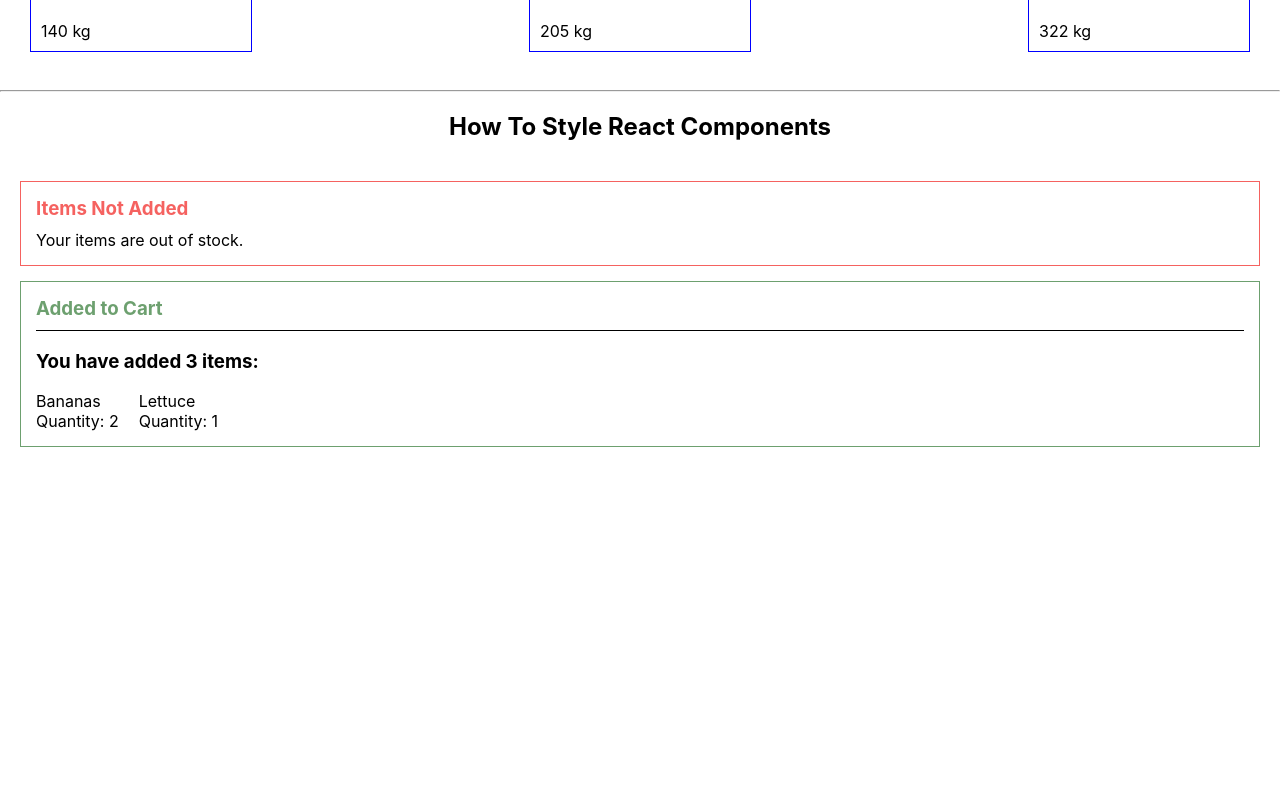
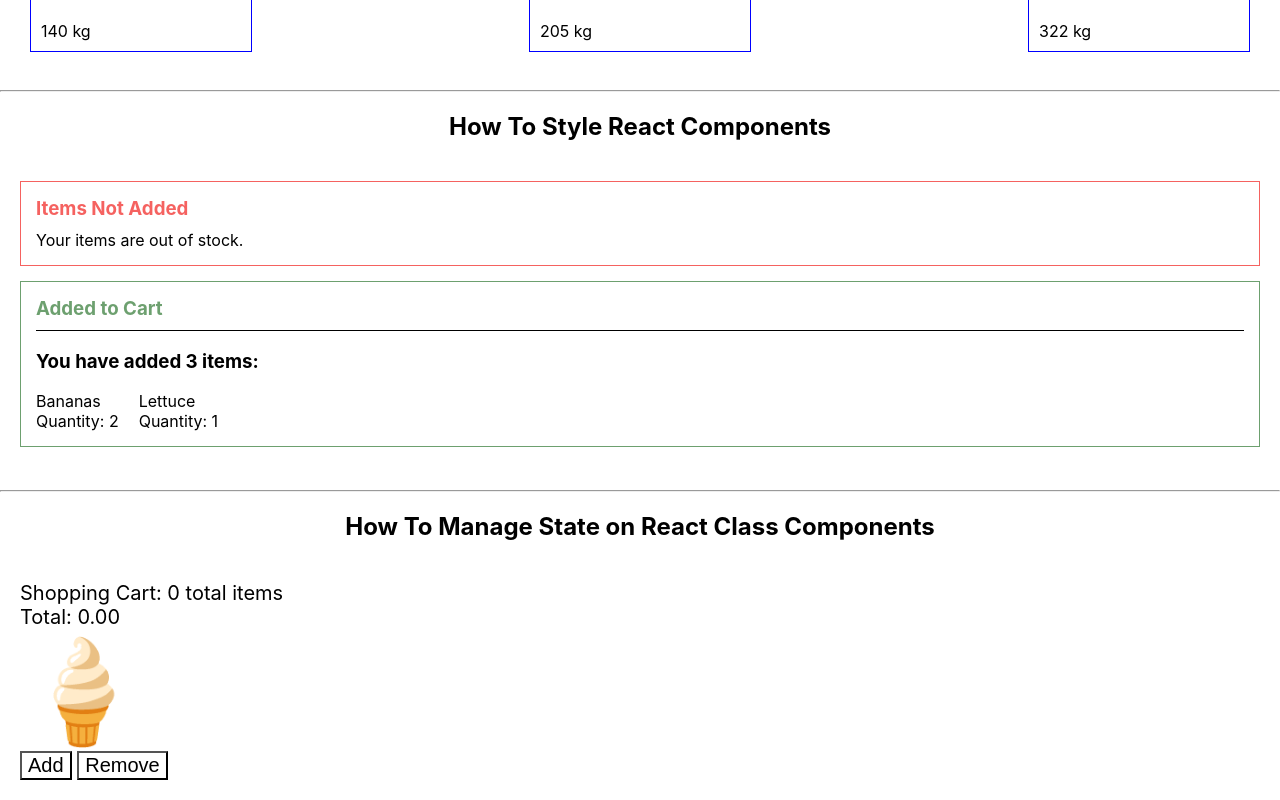
Before and after one commit to adrianmurage/react_playground, a React (Create React App) app: page / in a window 1280 px wide. Shown: the part 1034-1834 px from the top of the page. Before the commit the page ends 1516 px from the top, so only its background shows below. Built offline with nearby package versions, Linux system fonts and the light colour scheme.

Commit message:
how to manage state on react class components

```diff
--- a/src/components/App/App.js
+++ b/src/components/App/App.js
@@ -6,6 +6,7 @@ import data from "../AnimalDataDisplay/data";
 import CreatingWrappers from "../CreatingWrappers/CreatingWrappers";
 import Alert from "../Alert/Alert";
 import CartSuccess from "../CartSuccess/CartSuccess";
+import Product from "../Product/Product";
 import { createUseStyles } from "react-jss";
 
 const useStyles = createUseStyles({
@@ -22,8 +23,7 @@ function showAdditional(additional) {
 }
 
 function App() {
-
-  const classes = useStyles()
+  const classes = useStyles();
   const wrapper = {
     padding: 20,
   };
@@ -77,6 +77,11 @@ function App() {
         </Alert>
         <CartSuccess />
       </div>
+
+      <hr />
+
+      <h2>How To Manage State on React Class Components</h2>
+      <Product />
     </>
   );
 }
--- a/src/components/EmojiDisplay/EmojiDisplay.js
+++ b/src/components/EmojiDisplay/EmojiDisplay.js
@@ -18,7 +18,6 @@ const emojis = [
 ];
 
 function EmojiDisplay() {
-  const greeting = "greeting";
   const displayAction = true;
   return (
     <>
--- /dev/null
+++ b/src/components/Product/Product.js
@@ -0,0 +1,46 @@
+import React, { Component } from "react";
+import classes from "./Product.module.css";
+
+export default class Product extends Component {
+  state = {
+    cart: [],
+    total: 0,
+  };
+
+  currencyOptions = {
+    minimumFractionDigits: 2,
+    maximumFractionDigits: 2,
+  };
+
+  add = () => {
+      this.setState({
+          cart: ['ice cream'],
+          total: 5
+      })
+  }
+
+  remove = () => {
+      this.setState({
+          cart: []
+      })
+  }
+
+  getTotal = () => {
+    return this.state.total.toLocaleString(undefined, this.currencyOptions);
+  };
+
+  render() {
+    return (
+      <div className={classes.wrapper}>
+        <div>Shopping Cart: {this.state.cart.length} total items</div>
+        <div>Total: {this.getTotal()}</div>
+        <div className={classes.product}>
+          <span role="img" aria-label="ice cream">
+            🍦
+          </span>
+        </div>
+        <button onClick={this.add}>Add</button> <button onClick={this.remove}>Remove</button>
+      </div>
+    );
+  }
+}
--- /dev/null
+++ b/src/components/Product/Product.module.css
@@ -0,0 +1,13 @@
+.product span {
+  font-size: 100px;
+}
+
+.wrapper {
+  padding: 20px;
+  font-size: 20px;
+}
+
+.wrapper button {
+  font-size: 20px;
+  background: none;
+}
```
